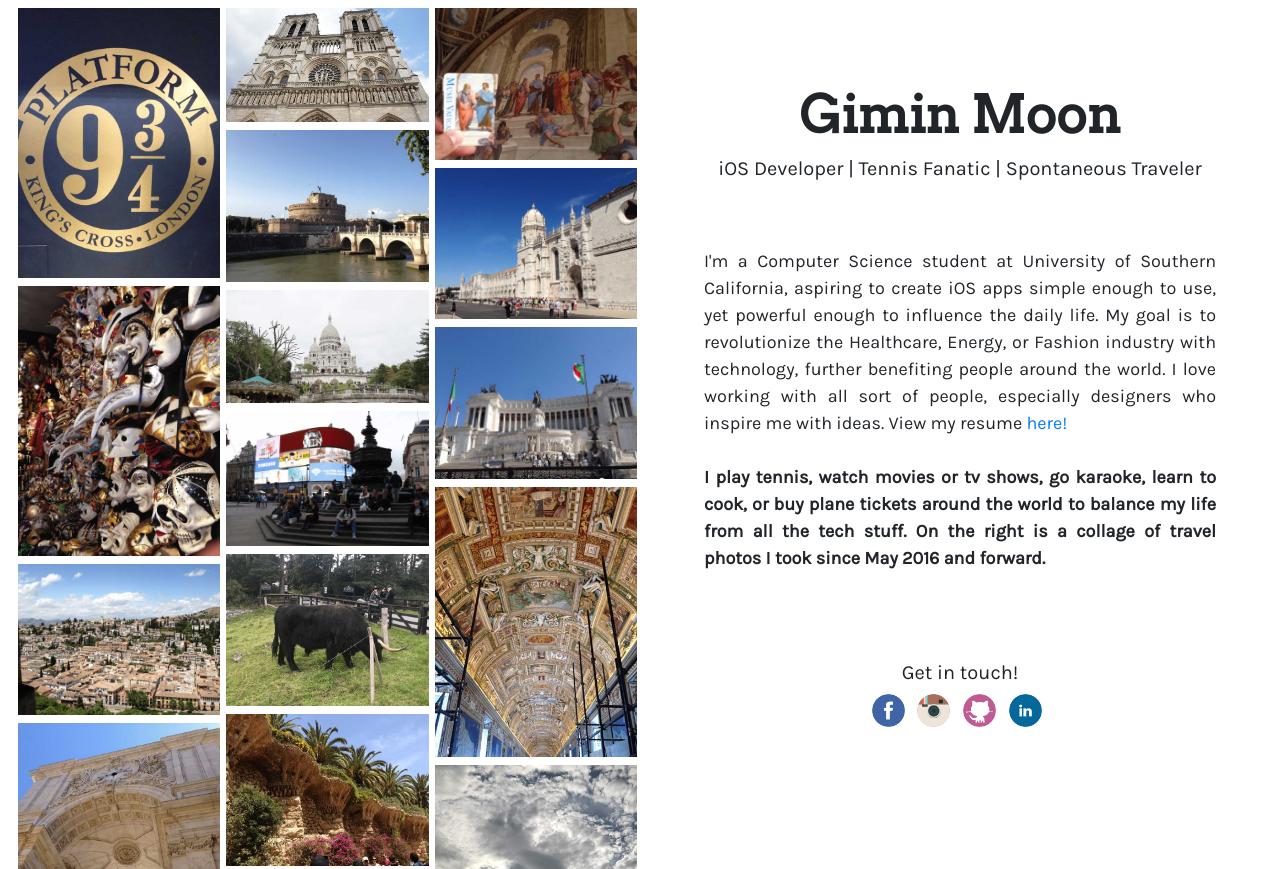
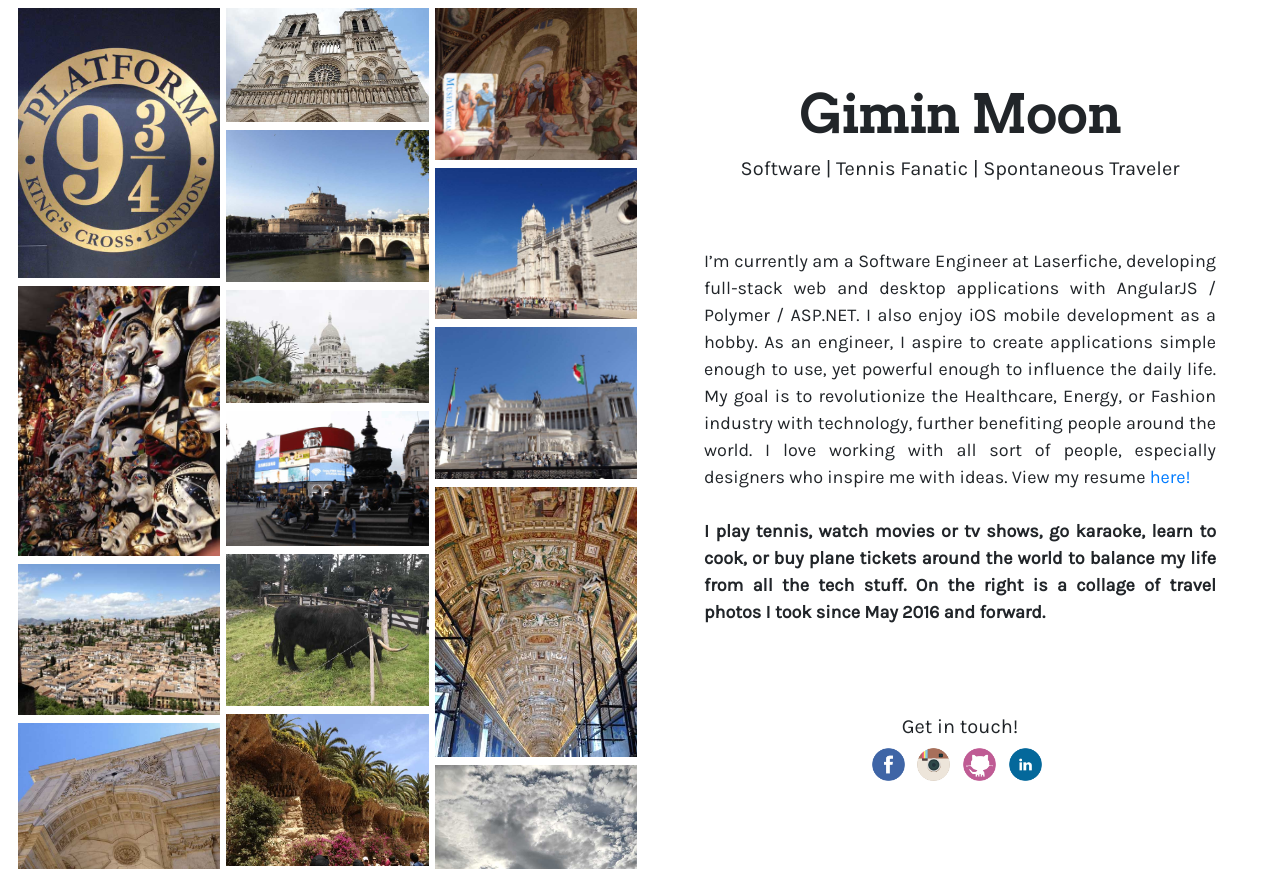
Before and after one commit to giminmoon/giminmoon.github.io, a plain HTML site: page index.html in a window 1280 px wide. Shown: the top 869 px of the page. Drawn offline with nearby package versions, Linux system fonts and the light colour scheme.

Commit message:
updated description

```diff
--- a/index.html
+++ b/index.html
@@ -77,11 +77,12 @@
 						<!-- Intro -->
 						<div class = "intro">
 							<div class="name">Gimin Moon</div>
-							<p class = "roles">iOS Developer | Tennis Fanatic | Spontaneous Traveler</p>
+							<p class = "roles">Software | Tennis Fanatic | Spontaneous Traveler</p>
 						</div>
 						<!-- About -->
 						<div class = "about">
-							<p>I'm a Computer Science student at University of Southern California, aspiring to create iOS apps simple enough to use, yet powerful enough to influence the daily life. My goal is to revolutionize the Healthcare, Energy, or Fashion industry with technology, further benefiting people around the world. I love working with all sort of people, especially designers who inspire me with ideas. View my resume <a href="https://www.dropbox.com/s/3h63ozoaly0xo8p/Gimin%20Moon%20Resume%20usc.docx?dl=0" target = "_blank">here!</a> <b/><br/><br/>
+							<p> I’m currently am a Software Engineer at Laserfiche, developing full-stack web and desktop applications with AngularJS / Polymer / ASP.NET. I also enjoy iOS mobile development as a hobby. As an engineer, I aspire to create applications simple enough to use, yet powerful enough to influence the daily life. My goal is to revolutionize the Healthcare, Energy, or Fashion industry with technology, further benefiting people around the world. I love working with all sort of people, especially designers who inspire me with ideas. View my resume
+                                <a href="https://www.dropbox.com/s/gvn27h2lourgv68/gimin_resume_10_9.pdf?dl=0" target = "_blank">here!</a> <b/><br/><br/>
 
 							I play tennis, watch movies or tv shows, go karaoke, learn to cook, or buy plane tickets around the world to balance my life from all the tech stuff. On the right is a collage of travel photos I took since May 2016 and forward.
 
```
